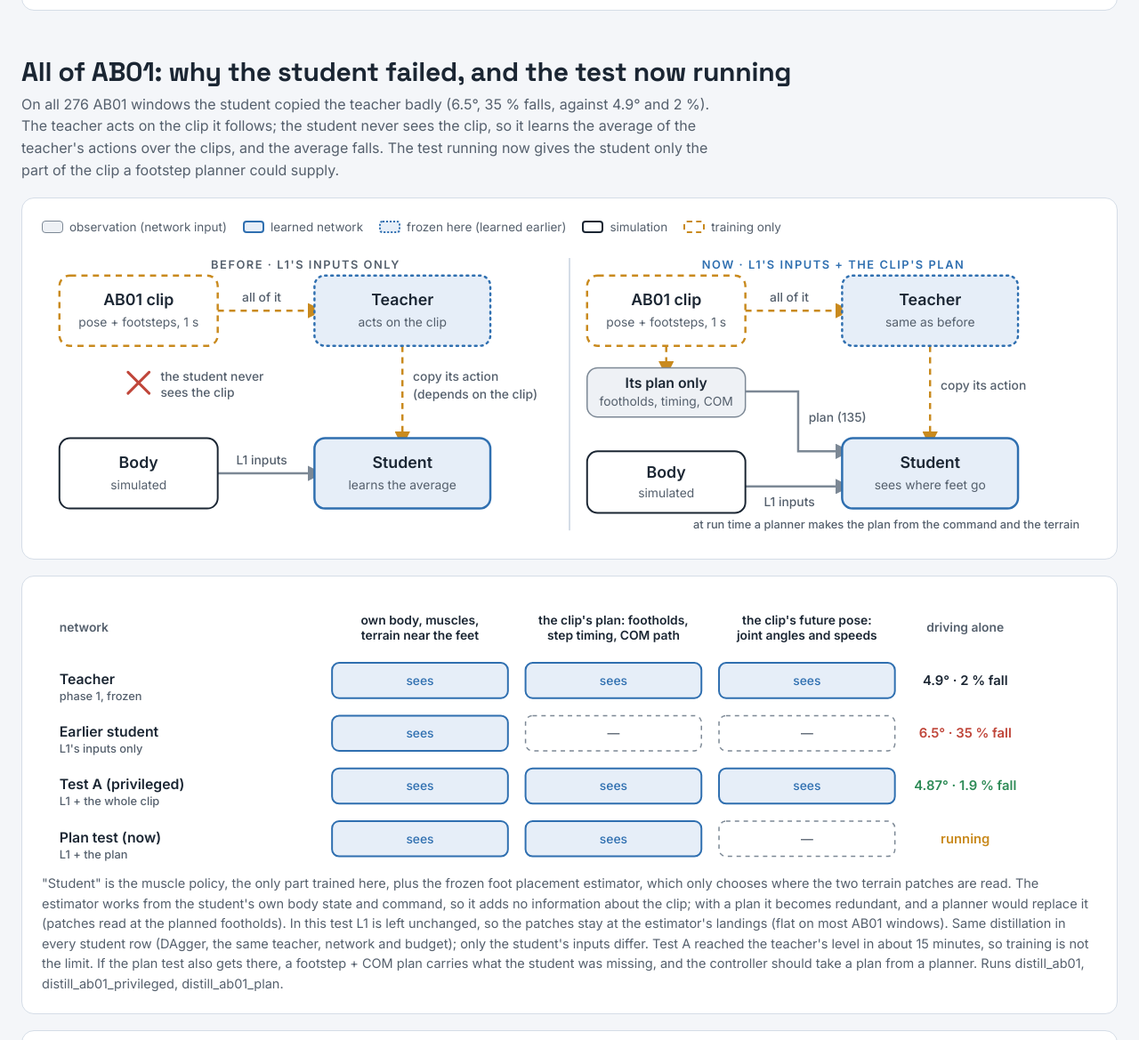
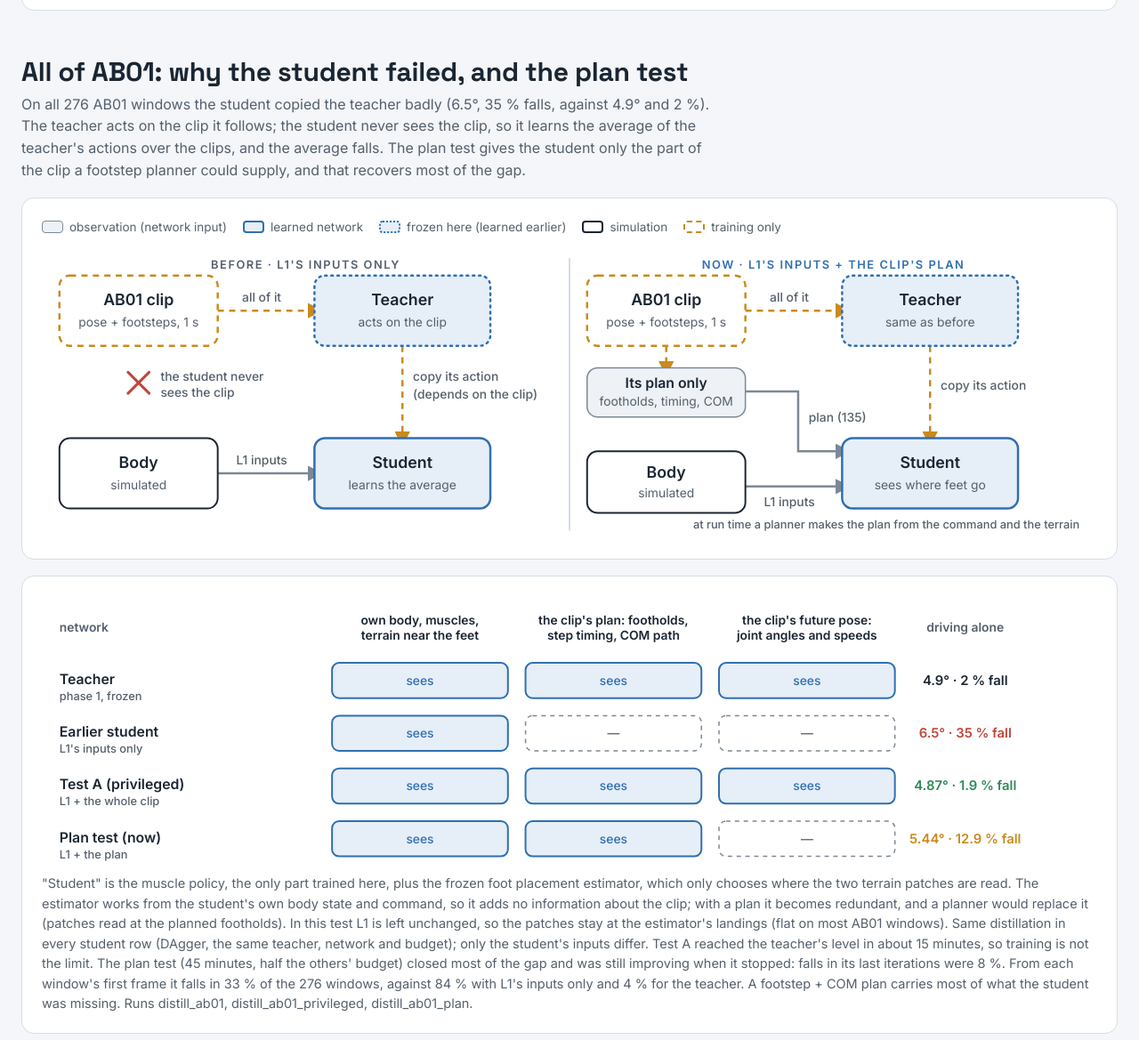
Before and after one commit to luorix1/gait-planner, a plain HTML site: page docs/plan_page/planner-ladder.html in a window 1280 px wide. Shown: the part 6162-7331 px from the top of the page at 89% size. Drawn offline with Linux system fonts and the light colour scheme.

Commit message:
Plan page: plan test result (L1 + plan: 5.44 deg, 12.9 % falls; 33 % per window vs 84 % L1-only)
Co-Authored-By: Claude Opus 5.5 <noreply@anthropic.com>

```diff
--- a/docs/plan_page/planner-ladder.html
+++ b/docs/plan_page/planner-ladder.html
@@ -935,8 +935,8 @@ table.kv td:first-child { width:150px }
 
 <section aria-labelledby="s-gap">
   <div class="sec-head">
-    <h2 id="s-gap">All of AB01: why the student failed, and the test now running</h2>
-    <p>On all 276 AB01 windows the student copied the teacher badly (6.5°, 35 % falls, against 4.9° and 2 %). The teacher acts on the clip it follows; the student never sees the clip, so it learns the average of the teacher's actions over the clips, and the average falls. The test running now gives the student only the part of the clip a footstep planner could supply.</p>
+    <h2 id="s-gap">All of AB01: why the student failed, and the plan test</h2>
+    <p>On all 276 AB01 windows the student copied the teacher badly (6.5°, 35 % falls, against 4.9° and 2 %). The teacher acts on the clip it follows; the student never sees the clip, so it learns the average of the teacher's actions over the clips, and the average falls. The plan test gives the student only the part of the clip a footstep planner could supply, and that recovers most of the gap.</p>
   </div>
   <div class="panel scroll">
     <div class="dkey"><span class="k obs">observation (network input)</span><span class="k learn">learned network</span><span class="k frozen">frozen here (learned earlier)</span><span class="k sim">simulation</span><span class="k train">training only</span></div>
@@ -981,7 +981,7 @@ table.kv td:first-child { width:150px }
   </div>
   <div class="panel scroll">
     <svg class="dia" viewBox="0 0 1200 316" role="img" aria-labelledby="mat-t" style="min-width:880px">
-      <title id="mat-t">What each network sees, of three kinds of information, and the result. Teacher: all three, 4.9 degrees and 2 percent falls. Earlier student: body only, 6.5 degrees and 35 percent. Test A: all three, 4.87 degrees and 1.9 percent, the teacher's level. Plan test, running: body and the plan, without the future pose.</title>
+      <title id="mat-t">What each network sees, of three kinds of information, and the result. Teacher: all three, 4.9 degrees and 2 percent falls. Earlier student: body only, 6.5 degrees and 35 percent. Test A: all three, 4.87 degrees and 1.9 percent, the teacher's level. Plan test: body and the plan, without the future pose: 5.44 degrees and 12.9 percent falls after 45 minutes.</title>
       <text class="lab" x="20" y="40" style="font-weight:600">network</text>
       <g text-anchor="middle" style="font:600 14px var(--body); fill:var(--ink)">
         <text x="430" y="32">own body, muscles,</text><text x="430" y="50">terrain near the feet</text>
@@ -1014,10 +1014,10 @@ table.kv td:first-child { width:150px }
         <text x="1050" y="101" fill="var(--ink)">4.9° · 2 % fall</text>
         <text x="1050" y="161" fill="var(--bad)">6.5° · 35 % fall</text>
         <text x="1050" y="221" fill="var(--good)">4.87° · 1.9 % fall</text>
-        <text x="1050" y="281" fill="var(--amber)">running</text>
+        <text x="1050" y="281" fill="var(--amber)">5.44° · 12.9 % fall</text>
       </g>
     </svg>
-    <p class="note">"Student" is the muscle policy, the only part trained here, plus the frozen foot placement estimator, which only chooses where the two terrain patches are read. The estimator works from the student's own body state and command, so it adds no information about the clip; with a plan it becomes redundant, and a planner would replace it (patches read at the planned footholds). In this test L1 is left unchanged, so the patches stay at the estimator's landings (flat on most AB01 windows). Same distillation in every student row (DAgger, the same teacher, network and budget); only the student's inputs differ. Test A reached the teacher's level in about 15 minutes, so training is not the limit. If the plan test also gets there, a footstep + COM plan carries what the student was missing, and the controller should take a plan from a planner. Runs distill_ab01, distill_ab01_privileged, distill_ab01_plan.</p>
+    <p class="note">"Student" is the muscle policy, the only part trained here, plus the frozen foot placement estimator, which only chooses where the two terrain patches are read. The estimator works from the student's own body state and command, so it adds no information about the clip; with a plan it becomes redundant, and a planner would replace it (patches read at the planned footholds). In this test L1 is left unchanged, so the patches stay at the estimator's landings (flat on most AB01 windows). Same distillation in every student row (DAgger, the same teacher, network and budget); only the student's inputs differ. Test A reached the teacher's level in about 15 minutes, so training is not the limit. The plan test (45 minutes, half the others' budget) closed most of the gap and was still improving when it stopped: falls in its last iterations were 8 %. From each window's first frame it falls in 33 % of the 276 windows, against 84 % with L1's inputs only and 4 % for the teacher. A footstep + COM plan carries most of what the student was missing. Runs distill_ab01, distill_ab01_privileged, distill_ab01_plan.</p>
   </div>
   <div class="panel scroll">
     <div class="dkey"><span class="k obs">observation (network input)</span><span class="k learn">learned network</span><span class="k op">fixed computation</span><span class="k frozen">frozen network</span><span class="k sim">simulation / the world</span></div>
@@ -1072,7 +1072,7 @@ table.kv td:first-child { width:150px }
     <li><span class="st">Done</span><b>Teacher, mc021</b><span>6.1° at 50M steps</span></li>
     <li><span class="st">Done</span><b>Distil, mc021</b><span>student 6.05° vs teacher 5.83°</span></li>
     <li><span class="st">Done</span><b>Teacher, all AB01</b><span>276 windows. At 373M steps, from each window's start: 4 % fall, 98 % of each clip played, 5.2° (the 200M check: 5.9°, but falls only reached ≤ 10 % by ~230M)</span></li>
-    <li class="now"><span class="st">Diagnosed</span><b>Distil, all AB01</b><span>L1 inputs only: 6.5°, 35 % falls (teacher 4.9°, 2 %). Same run with the teacher's inputs added: 4.87°, 1.9 %, i.e. the teacher. Cause: an information gap (the teacher acts on the clip), not training. Next: find which part of the clip, then fix</span></li>
+    <li class="now"><span class="st">Diagnosed</span><b>Distil, all AB01</b><span>Information gap. Student falls per window: L1 inputs 84 %, L1 + the clip's footstep/COM plan 33 % (45 min, still improving), teacher 4 %. Next: a planner-fed controller</span></li>
     <li><span class="st">Then</span><b>Stage 1</b><span>from the student: command + style on curriculum ground</span></li>
     <li><span class="st">Then</span><b>The ladder</b><span>every rung starts from stage 1</span></li>
   </ol>
```
